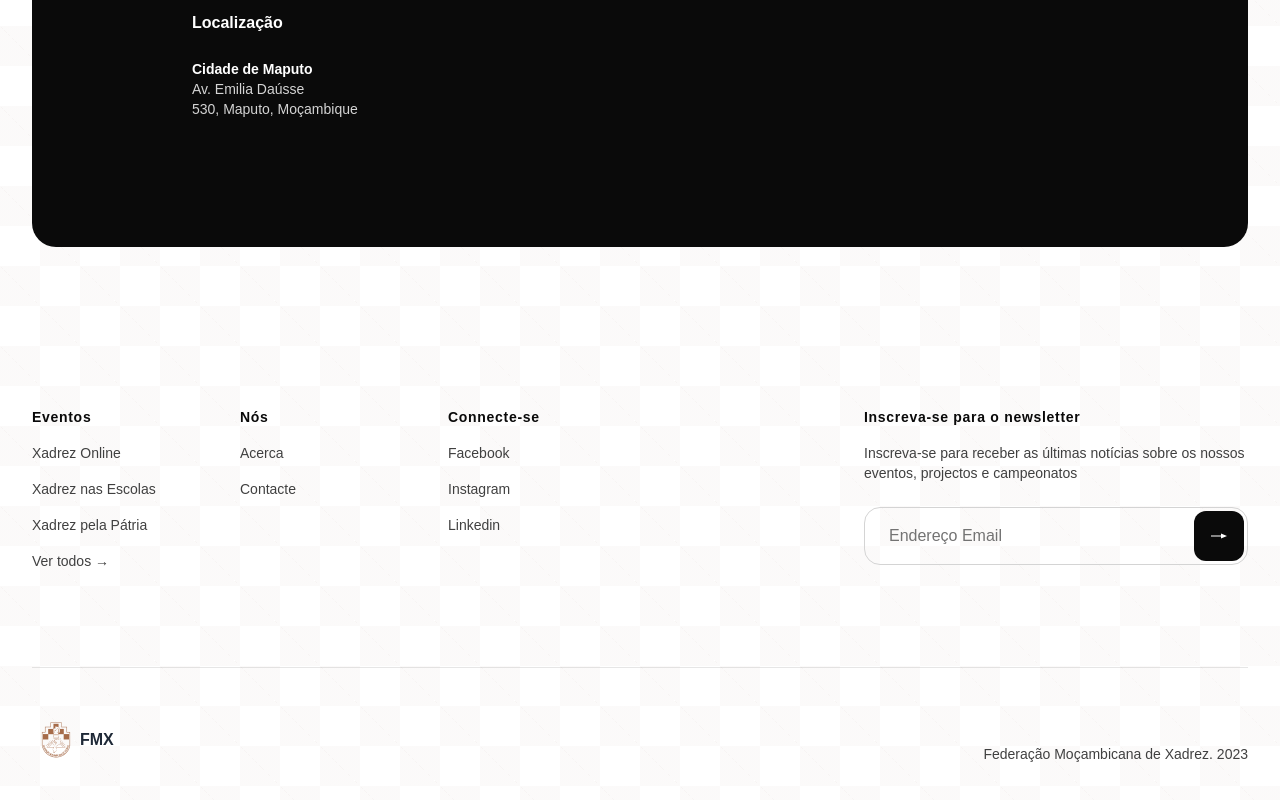
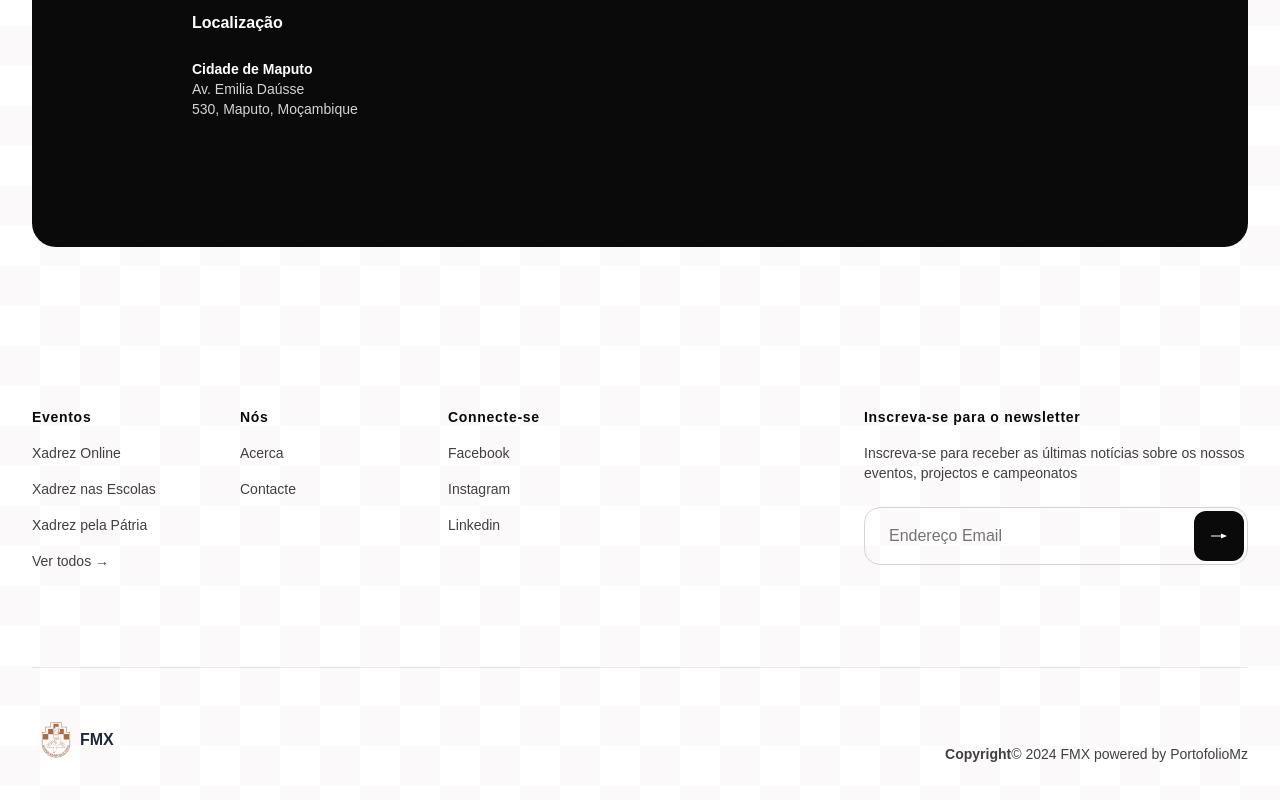
Before and after one commit to AlikyMazuze/chess, a Next.js app: page /contact in a window 1280 px wide. Shown: the part 1702-2502 px from the top of the page. Built offline with nearby package versions, Linux system fonts and the light colour scheme; a web font is replaced by a local one.

Commit message:
Style changes to footer

```diff
--- a/src/components/footer.jsx
+++ b/src/components/footer.jsx
@@ -148,7 +148,7 @@ function Footer() {
                 <p className="fill-neutral-950 font-bold">FMX</p>
               </div>
             </a>
-            <p className="text-sm text-neutral-700">Federação Moçambicana de Xadrez. 2023</p>
+            <p className="text-sm text-neutral-700"><strong>Copyright</strong>&copy; {new Date().getFullYear()} FMX powered by <a href='https://portfoliomoz.com'>PortofolioMz</a></p>
           </div>
         </div>
       </div>
```
